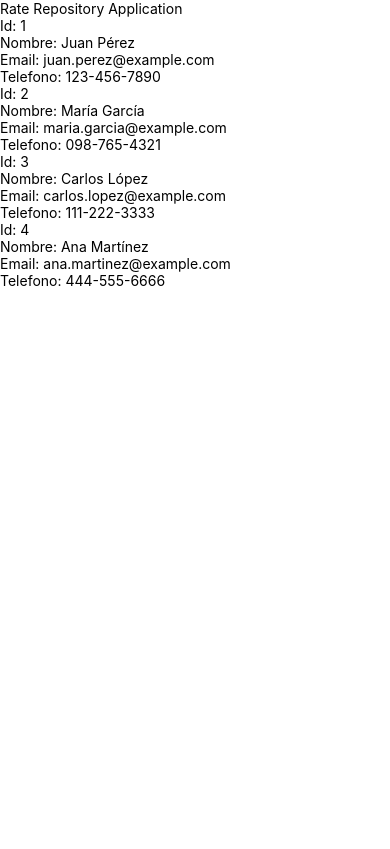
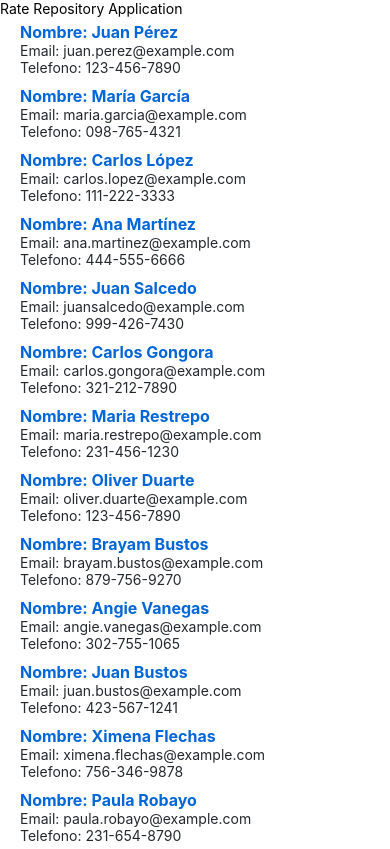
Before and after one commit to CarlosGongorar/First-App, a React Native app: screen / in a window 390 px wide. Built offline with nearby package versions, Linux system fonts and the light colour scheme.

Commit message:
Adding a style and theme

```diff
--- /dev/null
+++ b/src/components/RepositoryItem.jsx
@@ -0,0 +1,27 @@
+import React from "react"
+import {View, Text, StyleSheet} from "react-native"
+import StyledText from "./StyledText.jsx"
+
+const RepositoryItem = (props) => (
+    <View key={props.id} style = {styles.container}>
+        <StyledText color="primary" fontSize="subheading" fontWeight="bold">Nombre: {props.nombre}</StyledText>
+        <StyledText>Email: {props.email}</StyledText>
+        <StyledText>Telefono: {props.telefono}</StyledText>
+    </View>
+)
+
+const styles = StyleSheet.create({
+    container:{
+        padding: 20,
+        paddingBottom: 5,
+        paddingTop: 5
+    },
+    strong: {
+        color: "#c0392b",
+        fontWeight: "bold",
+        marginBottom: 5
+
+    }
+})
+
+export default RepositoryItem
--- a/src/components/RepositoryList.jsx
+++ b/src/components/RepositoryList.jsx
@@ -1,18 +1,15 @@
 import React from "react"
-import {FlatList, View, Text} from "react-native"
+import {FlatList, Text} from "react-native"
 import repositories from "../data/repositories.js"
+import RepositoryItem from "./RepositoryItem.jsx"
 
 const RepositoryList = () => {
     return(
         <FlatList
         data={repositories}
+        ItemSeparatorComponent={() =><Text></Text>}
         renderItem={({item: repo}) => (
-            <View key={repo.id}>
-                <Text>Id: {repo.id}</Text>
-                <Text>Nombre: {repo.nombre}</Text>
-                <Text>Email: {repo.email}</Text>
-                <Text>Telefono: {repo.telefono}</Text>
-            </View>
+            <RepositoryItem {... repo}/>
         )}
         />
     )
--- /dev/null
+++ b/src/components/StyledText.jsx
@@ -0,0 +1,40 @@
+import React from "react";
+import { Text, StyleSheet } from "react-native";
+import theme from "../theme.js"
+
+const styles = StyleSheet.create({
+    text: {
+        fontSize: theme.fontSize.body,
+        color: theme.colors.textPrimary,
+        fontFamily: theme.fonts.main,
+        fontWeight: theme.fontWeight.normal
+    },
+    colorPrimary:{
+        color: theme.colors.primary
+    },
+    colorSecondary:{
+        color: theme.colors.secondary
+    },
+    bold: {
+        fontWeight: theme.fontWeight.bold
+    },
+    subheading: {
+        fontSize: theme.fontSize.subheading
+    }
+})
+
+export default function StyledText ({children, color, fontSize, fontWeight, style, ...restOfProps}) {
+    const textStyles = [
+        styles.text,
+        color === "primary" && styles.colorPrimary,
+        color === "secondary" && styles.colorSecondary,
+        fontWeight === "bold" && styles.bold,
+        fontSize === "subheading" && styles.subheading
+    ]
+
+    return (
+        <Text style={textStyles} {...restOfProps}>
+            {children}
+        </Text>
+    )
+}
--- a/src/data/repositories.js
+++ b/src/data/repositories.js
@@ -23,4 +23,58 @@ export default [
         email: "ana.martinez@example.com",
         telefono: "444-555-6666",
     },
+    {
+        id: 5,
+        nombre: "Juan Salcedo",
+        email: "juansalcedo@example.com",
+        telefono: "999-426-7430",
+    },
+    {
+        id: 6,
+        nombre: "Carlos Gongora",
+        email: "carlos.gongora@example.com",
+        telefono: "321-212-7890",
+    },
+    {
+        id: 7,
+        nombre: "Maria Restrepo",
+        email: "maria.restrepo@example.com",
+        telefono: "231-456-1230",
+    },
+    {
+        id: 8,
+        nombre: "Oliver Duarte",
+        email: "oliver.duarte@example.com",
+        telefono: "123-456-7890",
+    },
+    {
+        id: 9,
+        nombre: "Brayam Bustos",
+        email: "brayam.bustos@example.com",
+        telefono: "879-756-9270",
+    },
+    {
+        id: 10,
+        nombre: "Angie Vanegas",
+        email: "angie.vanegas@example.com",
+        telefono: "302-755-1065",
+    },
+    {
+        id: 11,
+        nombre: "Juan Bustos",
+        email: "juan.bustos@example.com",
+        telefono: "423-567-1241",
+    },
+    {
+        id: 12,
+        nombre: "Ximena Flechas",
+        email: "ximena.flechas@example.com",
+        telefono: "756-346-9878",
+    },
+    {
+        id: 13,
+        nombre: "Paula Robayo",
+        email: "paula.robayo@example.com",
+        telefono: "231-654-8790",
+    },
 ];
--- /dev/null
+++ b/src/theme.js
@@ -0,0 +1,21 @@
+const theme ={
+    colors:{
+        textPrimary: "#24292e",
+        textSecondary: "#586069",
+        primary: "#0366d6"
+    },
+    fontSize: {
+        body: 14,
+        subheading: 16
+    },
+    fonts: {
+        main: "System"
+    },
+    fontWeight: {
+        normal: "400",
+        bold: "700"
+    }
+
+}
+
+export default theme
```
